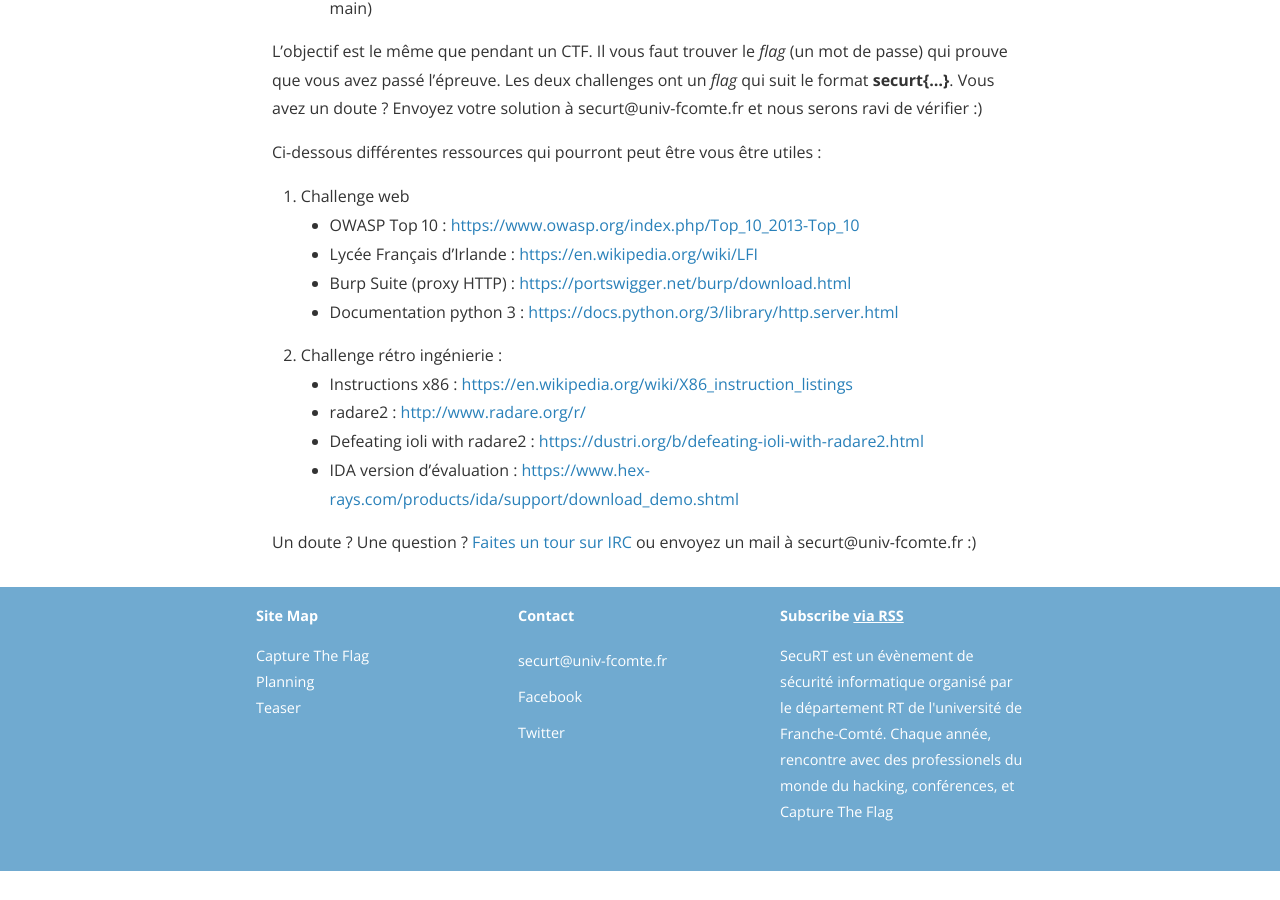
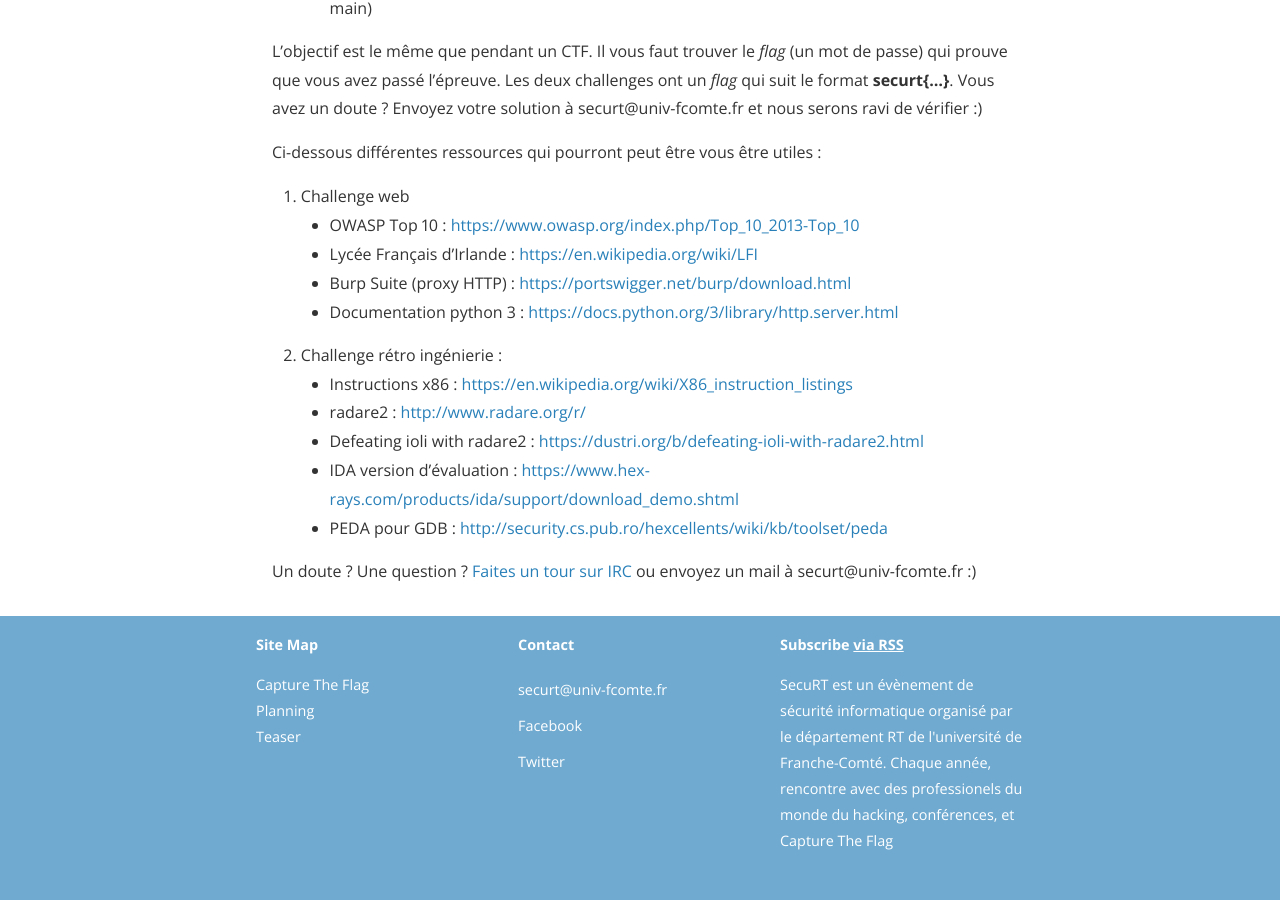
Before and after one commit to SecuRT/securt.github.io, a Jekyll site: the page built from teaser.md, in a window 1280 px wide and 900 px high, scrolled down 650 px. Built offline with Jekyll 4.4.1, drawn with Linux system fonts in a browser that asks for light colours; nearby versions of some CDN libraries; before the commit the page ends 1521 px from its top, so only the background shows below that.

Commit message:
[teaser] Resource for PEDA.

```diff
--- a/teaser.md
+++ b/teaser.md
@@ -35,6 +35,7 @@ Ci-dessous différentes ressources qui pourront peut être vous être utiles :
     + radare2 : <http://www.radare.org/r/>
     + Defeating ioli with radare2 : <https://dustri.org/b/defeating-ioli-with-radare2.html>
     + IDA version d'évaluation : <https://www.hex-rays.com/products/ida/support/download_demo.shtml>
+    + PEDA pour GDB : <http://security.cs.pub.ro/hexcellents/wiki/kb/toolset/peda>
 
 Un doute ? Une question ? [Faites un tour sur IRC](http://webchat.freenode.net/?channels=hackgyver) ou envoyez un mail
 à securt@univ-fcomte.fr :)
```
